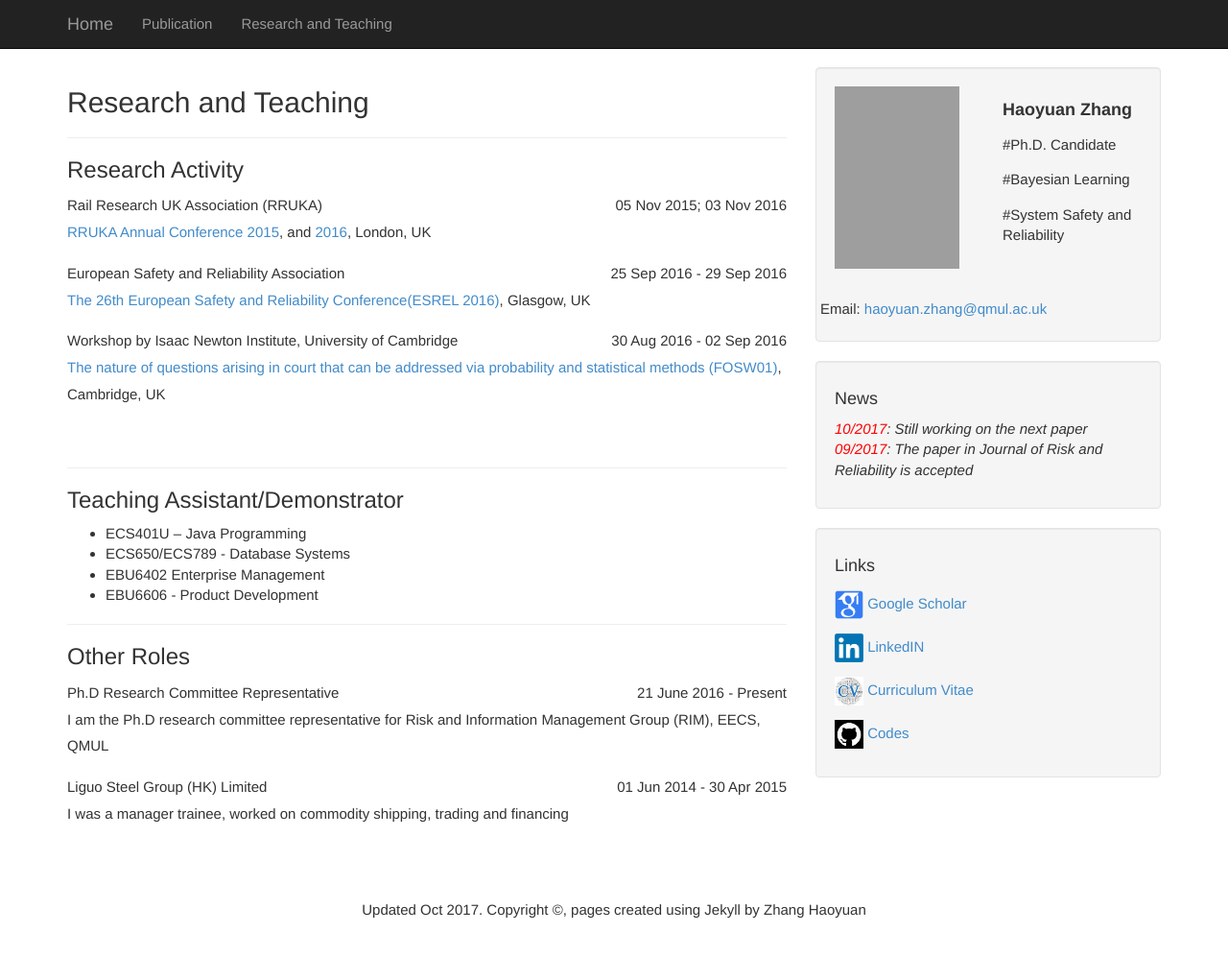
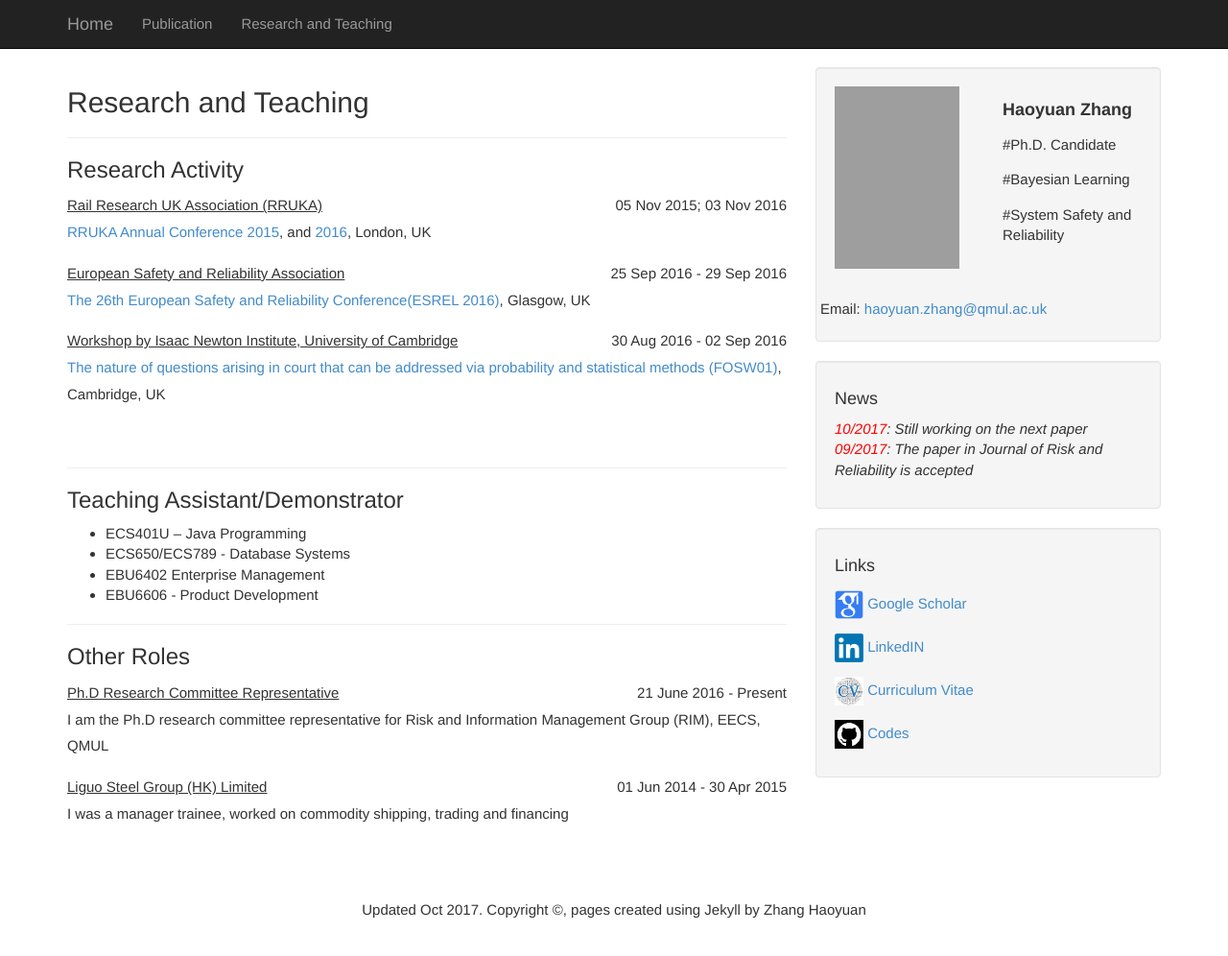
Before and after one commit to july0905/haoyuanzhang1990.github.io, a Jekyll site: the page built from randt.md, in a window 1280 px wide and 1008 px high. Shown: the top 996 px of the window at 96% size. Built offline with Jekyll 4.4.1, drawn with Linux system fonts in a browser that asks for light colours; grey boxes are pictures that could not be loaded.

Commit message:
Update randt.md

```diff
--- a/randt.md
+++ b/randt.md
@@ -7,19 +7,19 @@ title: "Research and Teaching"
 <h3>Research Activity</h3>
 
 <p style="text-align:left;">
-Rail Research UK Association (RRUKA)<span style="float:right;">05 Nov 2015;  03 Nov 2016</span>
+  <u>Rail Research UK Association (RRUKA)</u><span style="float:right;">05 Nov 2015;  03 Nov 2016</span>
 <br><a href="http://www.rruka.org.uk/events/rruka-annual-conference-2015/">RRUKA Annual Conference 2015</a>, and <a href="http://www.rruka.org.uk/events/rruka-annual-conference-2016/">2016</a>, London, UK
 </p>
 
 
 <p style="text-align:left;">
-European Safety and Reliability Association<span style="float:right;">25 Sep 2016 - 29 Sep 2016</span>
+  <u>European Safety and Reliability Association</u><span style="float:right;">25 Sep 2016 - 29 Sep 2016</span>
 <br><a href="esrel2016.org">The 26th European Safety and Reliability Conference(ESREL 2016)</a>, Glasgow, UK
 </p>
 
 
 <p style="text-align:left;">
-Workshop by Isaac Newton Institute, University of Cambridge<span style="float:right;">30 Aug 2016 - 02 Sep 2016</span>
+  <u>Workshop by Isaac Newton Institute, University of Cambridge</u><span style="float:right;">30 Aug 2016 - 02 Sep 2016</span>
 <br><a href="https://www.newton.ac.uk/event/fosw01">The nature of questions arising in court that can be addressed via probability and statistical methods (FOSW01)</a>, Cambridge, UK
 </p>
 <br>
@@ -41,11 +41,11 @@ ECS401U – Java Programming</li>
 <hr>
 <h3>Other Roles</h3>
 <p style="text-align:left;">
-Ph.D Research Committee Representative<span style="float:right;">21 June 2016 - Present</span>
+  <u>Ph.D Research Committee Representative</u><span style="float:right;">21 June 2016 - Present</span>
 <br>I am the Ph.D research committee representative for Risk and Information Management Group (RIM), EECS, QMUL
 </p>
 
 <p style="text-align:left;">
-Liguo Steel Group (HK) Limited<span style="float:right;">01 Jun 2014 - 30 Apr 2015</span>
+  <u>Liguo Steel Group (HK) Limited</u><span style="float:right;">01 Jun 2014 - 30 Apr 2015</span>
 <br>I was a manager trainee, worked on commodity shipping, trading and financing
 </p>
```
